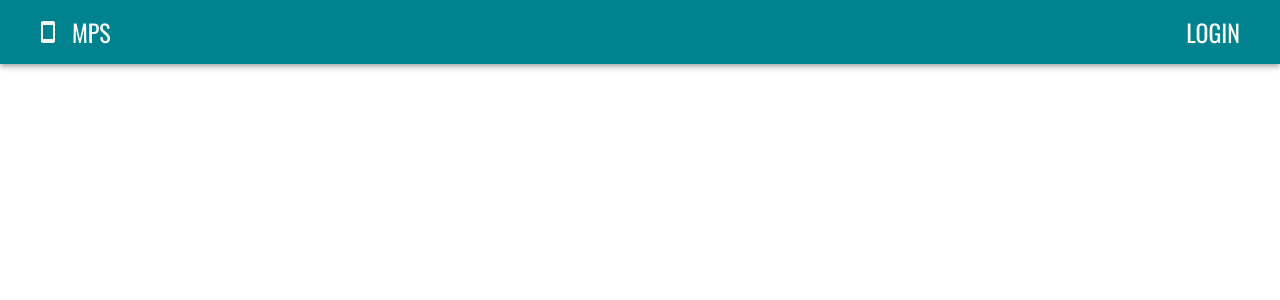
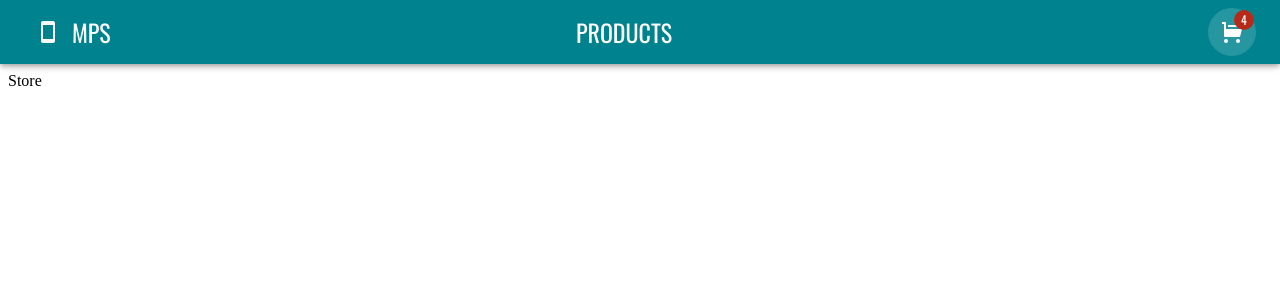
Before and after one commit to baubrun/Mobile-phone-store, a React (Create React App) app: page /store in a window 1280 px wide. Shown: the top 300 px of the page. Built offline with nearby package versions, Linux system fonts and the light colour scheme.

Commit message:
updated navbar

```diff
--- a/src/App.js
+++ b/src/App.js
@@ -3,15 +3,26 @@ import { ThemeProvider } from "@material-ui/core/styles";
 import { theme } from "./mui-config";
 import { BrowserRouter, Route, Switch } from "react-router-dom";
 
+
+
+import ProductList from "./components/ProductList";
+import Details from "./components/Details";
+import NotFound from "./components/NotFound";
+import Store from "./components/Store";
 import NavBar from "./components/NavBar";
-// import ProductList from "./components/ProductList";
+import Cart from "./components/Cart";
 
 const App = () => {
   return (
     <ThemeProvider theme={theme}>
       <BrowserRouter>
+        <NavBar />
         <Switch>
-          <NavBar />
+          <Route exact path="/" component={ProductList} />
+          <Route path="/cart" component={Cart} />
+          <Route path="/details" component={Details} />
+          <Route path="/store" component={Store} />
+          <Route path="*" component={NotFound} />
         </Switch>
       </BrowserRouter>
     </ThemeProvider>
--- /dev/null
+++ b/src/components/Cart.jsx
@@ -0,0 +1,11 @@
+import React from 'react'
+
+const Cart = () => {
+    return (
+        <div>
+            Cart
+        </div>
+    )
+}
+
+export default Cart
--- /dev/null
+++ b/src/components/Details.jsx
@@ -0,0 +1,11 @@
+import React from 'react'
+
+const Details = () => {
+    return (
+        <div>
+            Details
+        </div>
+    )
+}
+
+export default Details
--- a/src/components/NavBar.jsx
+++ b/src/components/NavBar.jsx
@@ -4,11 +4,14 @@ import Toolbar from "@material-ui/core/Toolbar";
 import Typography from "@material-ui/core/Typography";
 import Button from "@material-ui/core/Button";
 import IconButton from "@material-ui/core/IconButton";
-import { makeStyles } from "@material-ui/core/styles";
+import { makeStyles, fade } from "@material-ui/core/styles";
+import Badge from '@material-ui/core/Badge';
+import { ThemeProvider } from "@material-ui/core/styles";
 import { theme } from "../mui-config";
 
-import { IoIosHome } from "react-icons/io";
+import { RiShoppingCartFill } from "react-icons/ri";
 import { MdSmartphone } from "react-icons/md";
+import { Link } from "react-router-dom";
 
 import clsx from "clsx";
 
@@ -19,12 +22,27 @@ const useStyles = makeStyles({
   menuButton: {
     marginRight: theme.spacing(2),
   },
+  offset: theme.mixins.toolbar,
   root: {
     flexGrow: 1,
   },
   title: {
     flexGrow: 1,
   },
+  navLinks: {
+    textDecoration: "none",
+  },
+  navItem: {
+    backgroundColor: fade(theme.palette.common.white, 0.15),
+    "&:hover" : {
+      backgroundColor: fade(theme.palette.common.white, 0.25),
+    },
+  },
+  productsLink: {
+    marginLeft: theme.spacing(2),
+    width: "50%",
+  },
+
 });
 
 const NavBar = () => {
@@ -32,26 +50,41 @@ const NavBar = () => {
 
   return (
     <div className={classes.root}>
-      <AppBar>
+      <ThemeProvider theme={theme}>
+      <AppBar position="fixed">
         <Toolbar>
-          <IconButton className={classes.menuItemColor}>
-            <MdSmartphone />
-          </IconButton>
+          <Link to="/">
+            <IconButton className={classes.menuItemColor}>
+              <MdSmartphone />
+            </IconButton>
+          </Link>
           <Typography className={classes.title} variant="h5">
             MPS
           </Typography>
-          <Button
-            className={clsx(classes.menuButton && classes.menuItemColor)}
+          <Link
+            className={clsx(
+              classes.menuButton,
+              classes.menuItemColor,
+              classes.navLinks,
+              classes.productsLink
+            )}
             variant="h5"
           >
-            <Typography variant="h5">Login</Typography>
-          </Button>
-          {/* <IconButton className={classes.menuItemColor}>
-            <IoIosHome />
-          </IconButton> */}
-
+            <Typography
+            variant="h5">PRODUCTS</Typography>
+          </Link>
+          <Link to="/cart">
+          <IconButton
+          className={clsx(classes.navItem, classes.menuItemColor )}>
+            <Badge badgeContent={4} color="secondary">
+            <RiShoppingCartFill />
+            </Badge>
+          </IconButton>
+          </Link>
         </Toolbar>
       </AppBar>
+      <div className={classes.offset} />
+      </ThemeProvider>
     </div>
   );
 };
--- /dev/null
+++ b/src/components/NotFound.jsx
@@ -0,0 +1,11 @@
+import React from 'react'
+
+const NotFound = () => {
+    return (
+        <div>
+            404 not Found
+        </div>
+    )
+}
+
+export default NotFound
--- /dev/null
+++ b/src/components/Store.jsx
@@ -0,0 +1,11 @@
+import React from 'react'
+
+const Store = () => {
+    return (
+        <div>
+            Store
+        </div>
+    )
+}
+
+export default Store
--- a/src/mui-config/index.js
+++ b/src/mui-config/index.js
@@ -13,6 +13,12 @@ export const theme = createMuiTheme({
             dark: '#005662',
             contrastText: '#fff',
         },
+        secondary: {
+            light: '#f05d43',
+            main: '#b72919',
+            dark: '#800000',
+            contrastText: '#fff',
+        }
     },
     typography: {
         fontFamily: [
```
Also changed, not shown: src/logo.svg (deleted).
